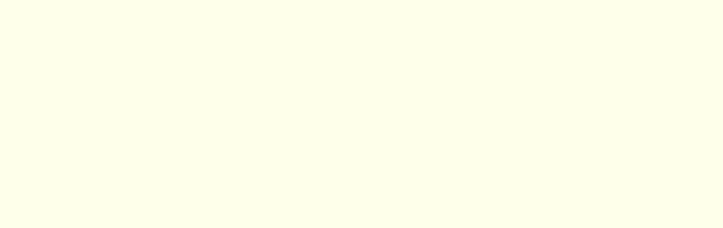
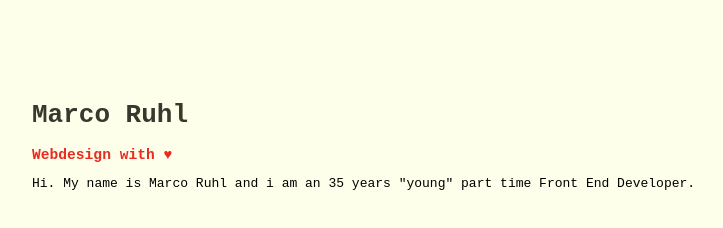
Before and after one commit to rudiruhl/Personal-Minimal-Site, a plain HTML site: page index.html in a window 1280 px wide. Shown: the whole page, without its empty margins (138-861 px from the left). Drawn offline with Linux system fonts and the light colour scheme; a web font is replaced by a local one.

Commit message:
Adding content

```diff
--- a/css/main.css
+++ b/css/main.css
@@ -18,6 +18,7 @@ h1 {
 
 h2 {
     font-family: monospace;
+    font-size: 1.125em;
     color: #EA2B1F;
 }
 
--- a/index.html
+++ b/index.html
@@ -14,6 +14,9 @@
 <body>
     <div id="wrapper">
         <div class="main">
+          <h1>Marco Ruhl</h1>
+          <h2>Webdesign with &hearts;</h2>
+          <p>Hi. My name is Marco Ruhl and i am an 35 years "young" part time  Front End Developer.</p>
 
 
 
```
